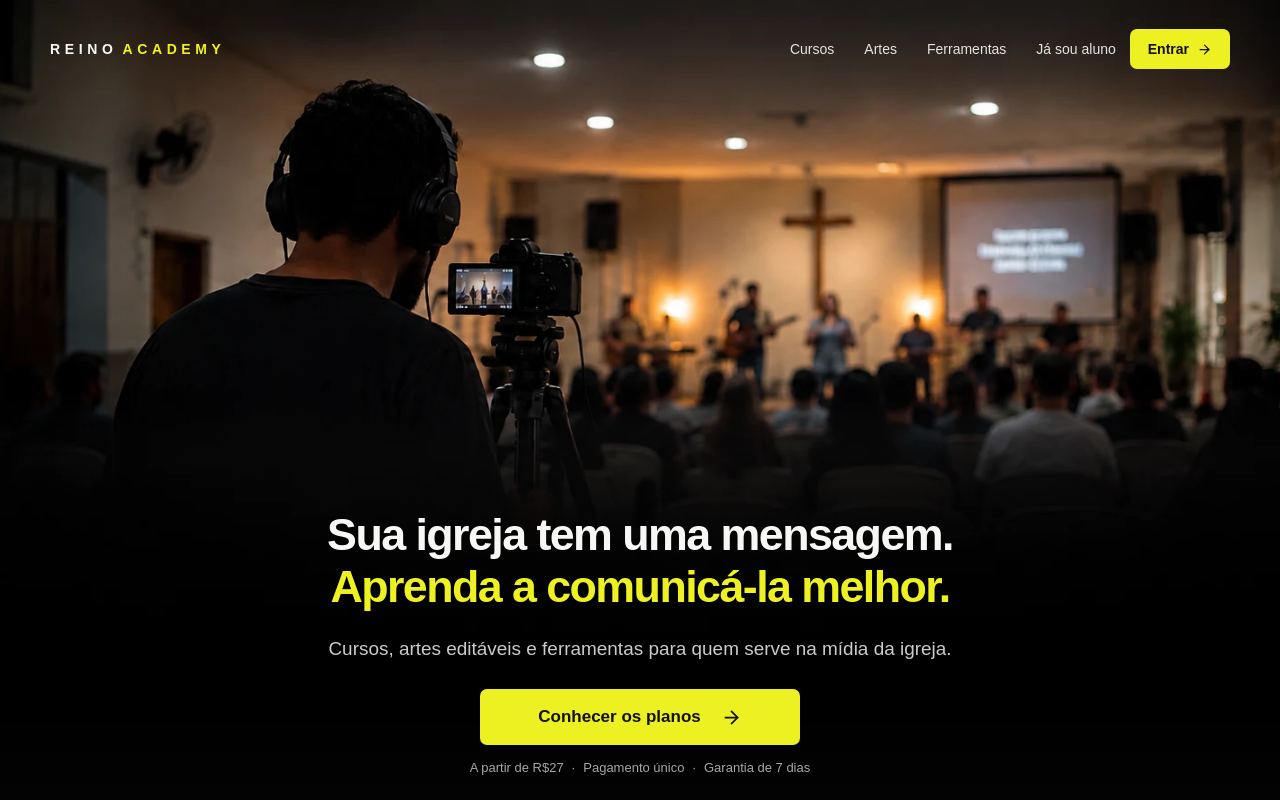
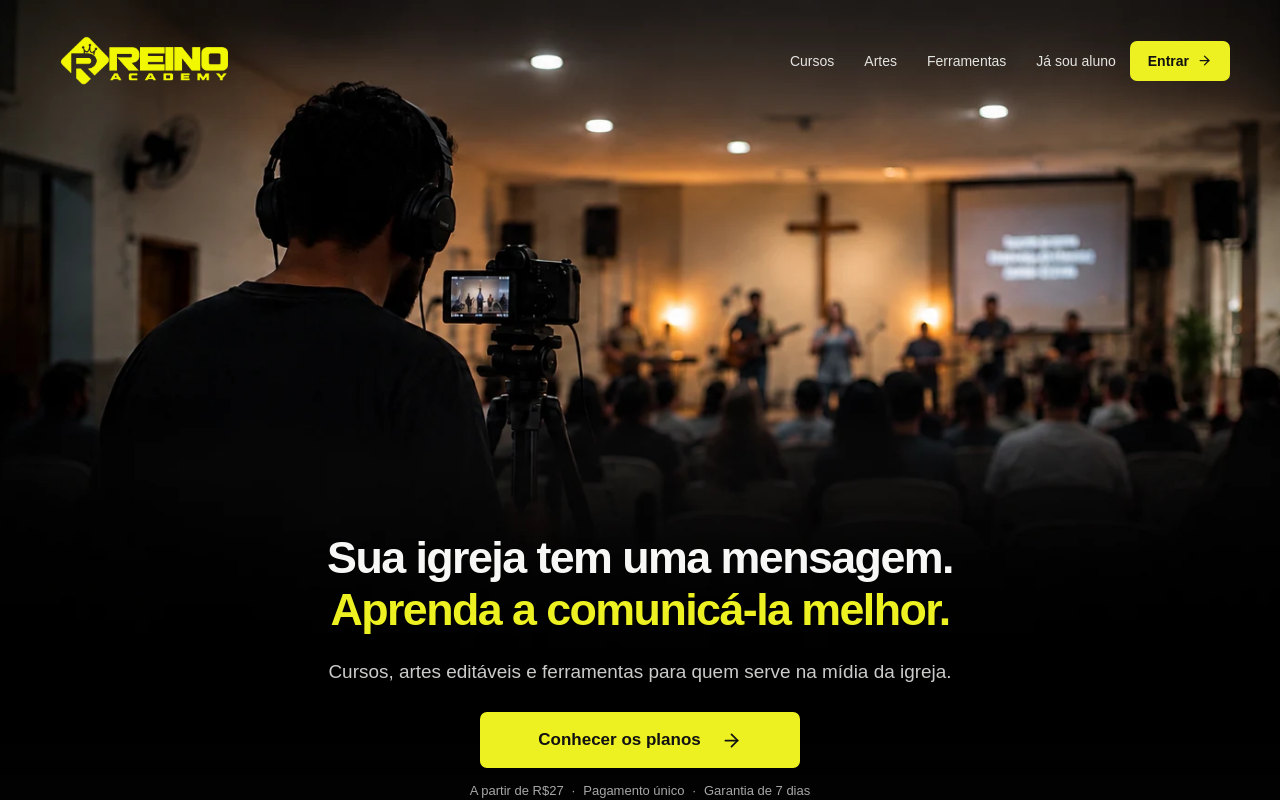
Before and after one commit to ThaleszCodes/Reino-Academy, a React (Vite) app: page / in a window 1280 px wide. Shown: the top 800 px of the page. Built offline with nearby package versions, Linux system fonts and the light colour scheme; a web font is replaced by a local one.

Commit message:
Use supplied transparent brand logo across platform and landing page

```diff
--- a/src/App.tsx
+++ b/src/App.tsx
@@ -8,7 +8,7 @@ type Data={workspace:Workspace;courses:Course[];resources:Resource[];modules:Mod
 const Context=createContext<Data|null>(null);
 const useData=()=>useContext(Context)!;
 const nav=[{to:'/inicio',label:'Início',icon:Home},{to:'/cursos',label:'Cursos',icon:SquarePlay},{to:'/biblioteca',label:'Biblioteca',icon:Folder},{to:'/equipe',label:'Minha equipe',icon:Users}];
-function Logo(){return <RouterLink to="/inicio" aria-label="Reino Academy — início" className="brand"><img src="/brand-logo.webp" alt="Reino Academy" width="220" height="74"/></RouterLink>}
+function Logo(){return <RouterLink to="/inicio" aria-label="Reino Academy — início" className="brand"><img src="/banners/brand-logo-transparent.png" alt="Reino Academy" width="220" height="74"/></RouterLink>}
 function Button({children,busy=false,...props}:React.ButtonHTMLAttributes<HTMLButtonElement>&{busy?:boolean}){return <button {...props} disabled={props.disabled||busy}>{busy?<LoaderCircle className="spin" size={18}/>:null}{children}</button>}
 function Dialog({title,children,onClose}:{title:string;children:ReactNode;onClose:()=>void}){const ref=useRef<HTMLDialogElement>(null);useEffect(()=>{ref.current?.showModal();return()=>ref.current?.close()},[]);return <dialog ref={ref} onCancel={onClose} onClick={e=>{if(e.target===ref.current)onClose()}}><div className="dialog-head"><h2>{title}</h2><button className="icon-btn" onClick={onClose} aria-label="Fechar"><X/></button></div>{children}</dialog>}
 function Message({text}:{text:string}){return text?<p className="feedback" role="alert">{text}</p>:null}
--- a/src/Landing.tsx
+++ b/src/Landing.tsx
@@ -41,7 +41,7 @@ export default function Landing() {
     <section className="lp-hero" aria-labelledby="lp-title">
       <img className="lp-backdrop" src="/banners/lp-hero.webp" alt="" fetchPriority="high" />
       <header className="lp-header">
-        <a className="lp-wordmark" href="/" aria-label="Reino Academy, início">REINO<span>ACADEMY</span></a>
+        <a className="lp-wordmark" href="/" aria-label="Reino Academy, início"><img src="/banners/brand-logo-transparent.png" alt="Reino Academy" width="2172" height="724"/></a>
         <nav aria-label="Navegação da página"><a href="#cursos">Cursos</a><a href="#artes">Artes</a><a href="#ferramentas">Ferramentas</a><span className="lp-student-access"><a className="lp-student-label" href="/login">Já sou aluno</a><a className="lp-login-button" href="/login">Entrar <ArrowRight size={15} aria-hidden="true"/></a></span></nav>
       </header>
       <main className="lp-hero-copy" id="conteudo">
@@ -131,7 +131,7 @@ export default function Landing() {
       <small>A partir de R$27 · Pagamento único · 7 dias de garantia</small>
     </section>
     <footer className="lp-footer lp-footer-complete">
-      <div className="lp-footer-top"><a className="lp-wordmark" href="/" aria-label="Reino Academy, início">REINO<span>ACADEMY</span></a>
+      <div className="lp-footer-top"><a className="lp-wordmark" href="/" aria-label="Reino Academy, início"><img src="/banners/brand-logo-transparent.png" alt="Reino Academy" width="2172" height="724"/></a>
         <nav aria-label="Links do rodapé"><a href="#planos">Planos</a><a href="#duvidas">Dúvidas frequentes</a><a href="/login">Acessar minha conta</a><a href="https://wa.me/5553991257648" target="_blank" rel="noopener noreferrer">Suporte <ArrowRight size={14} aria-hidden="true"/></a></nav>
       </div>
       <div className="lp-footer-bottom"><p>© {new Date().getFullYear()} Reino Academy.</p><p>Cursos técnicos e recursos para quem serve na mídia da igreja.</p></div>
--- a/src/landing.css
+++ b/src/landing.css
@@ -117,3 +117,9 @@
 .lp-footer-top nav a:hover{color:var(--lp-yellow)}
 .lp-footer-bottom{display:flex;justify-content:space-between;gap:20px;margin-top:22px;padding-top:20px;border-top:1px solid #1d1d1d;font-size:11px;line-height:1.7;color:#7f7f7f}
 @media(max-width:760px){.lp-faq{padding:45px 24px 50px}.lp-faq h2{font-size:31px}.lp-faq-list{margin-top:28px}.lp-faq-item summary{font-size:16px;gap:18px;padding:21px 0}.lp-faq-answer{padding-right:12px;padding-bottom:22px}.lp-faq-answer p{font-size:15px;line-height:1.75}.lp-faq-support{font-size:13px}.lp-final-cta{padding:65px 24px 80px}.lp-final-cta h2{font-size:34px}.lp-final-cta>p:not(.lp-eyebrow){font-size:17px;margin-top:20px}.lp-final-cta>.lp-cta{width:100%;max-width:350px;min-width:0}.lp-final-cta>small{font-size:11px}.lp-final-cta::before{inset:-180px -70px -80px;background:radial-gradient(ellipse 360px 410px at 50% 60%,rgba(237,241,34,.075),rgba(237,241,34,.02) 45%,transparent 78%)}.lp .lp-footer-complete{padding:30px 24px 25px}.lp-footer-top{align-items:flex-start;flex-direction:column;gap:18px}.lp-footer-top nav{gap:6px 22px}.lp-footer-bottom{flex-direction:column;gap:8px;margin-top:20px}}
+
+.lp-wordmark{display:inline-flex;align-items:center;line-height:0;letter-spacing:normal;width:190px;flex-shrink:0}
+.lp-wordmark img{display:block;width:100%;height:auto;object-fit:contain}
+.lp-footer-complete .lp-wordmark{width:175px}
+@media(max-width:760px){.lp-header .lp-wordmark{width:125px}.lp-footer-complete .lp-wordmark{width:165px}}
+@media(max-width:360px){.lp-header .lp-wordmark{width:110px}}
```
Also changed, not shown: public/banners/brand-logo-transparent.png (added), src/styles.css.
